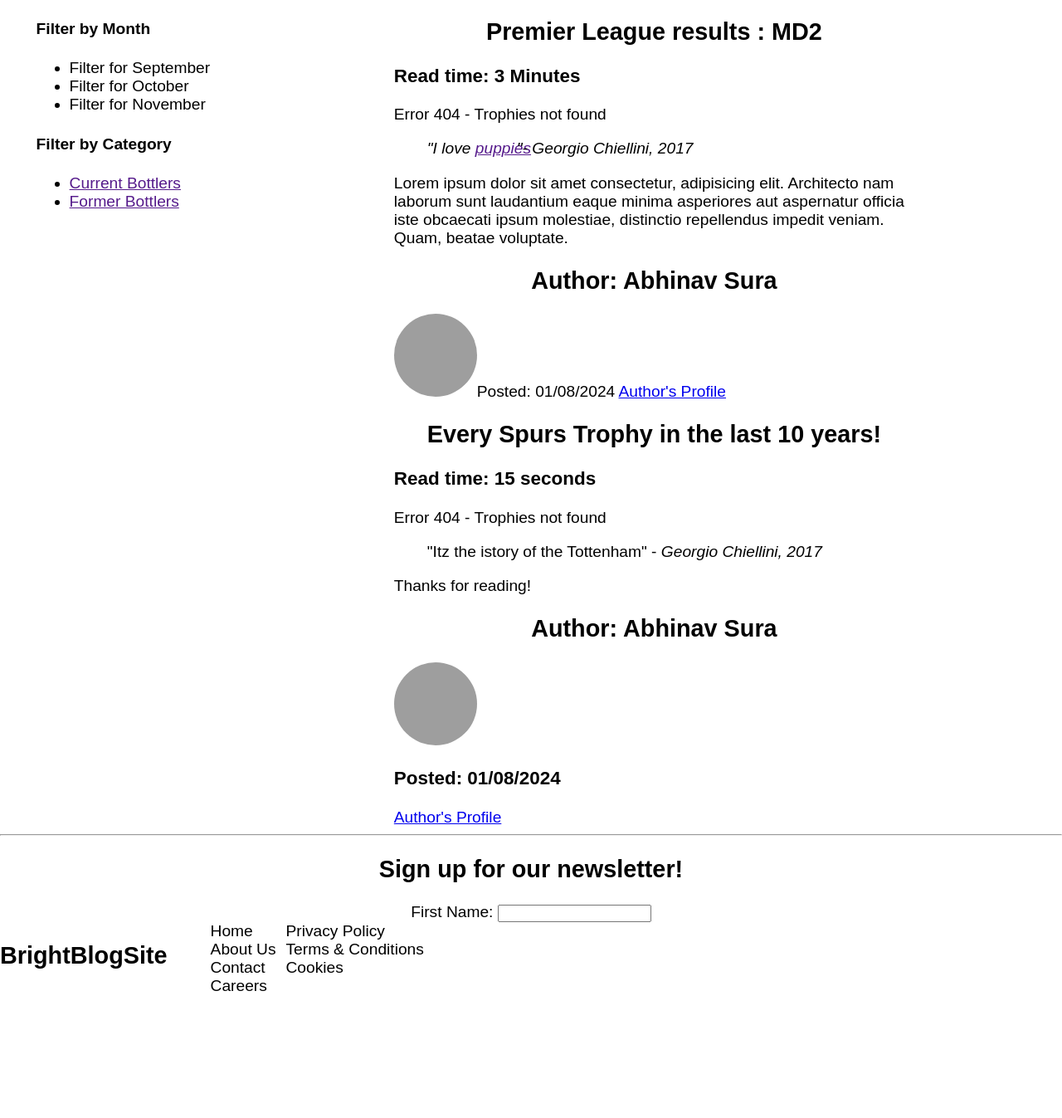
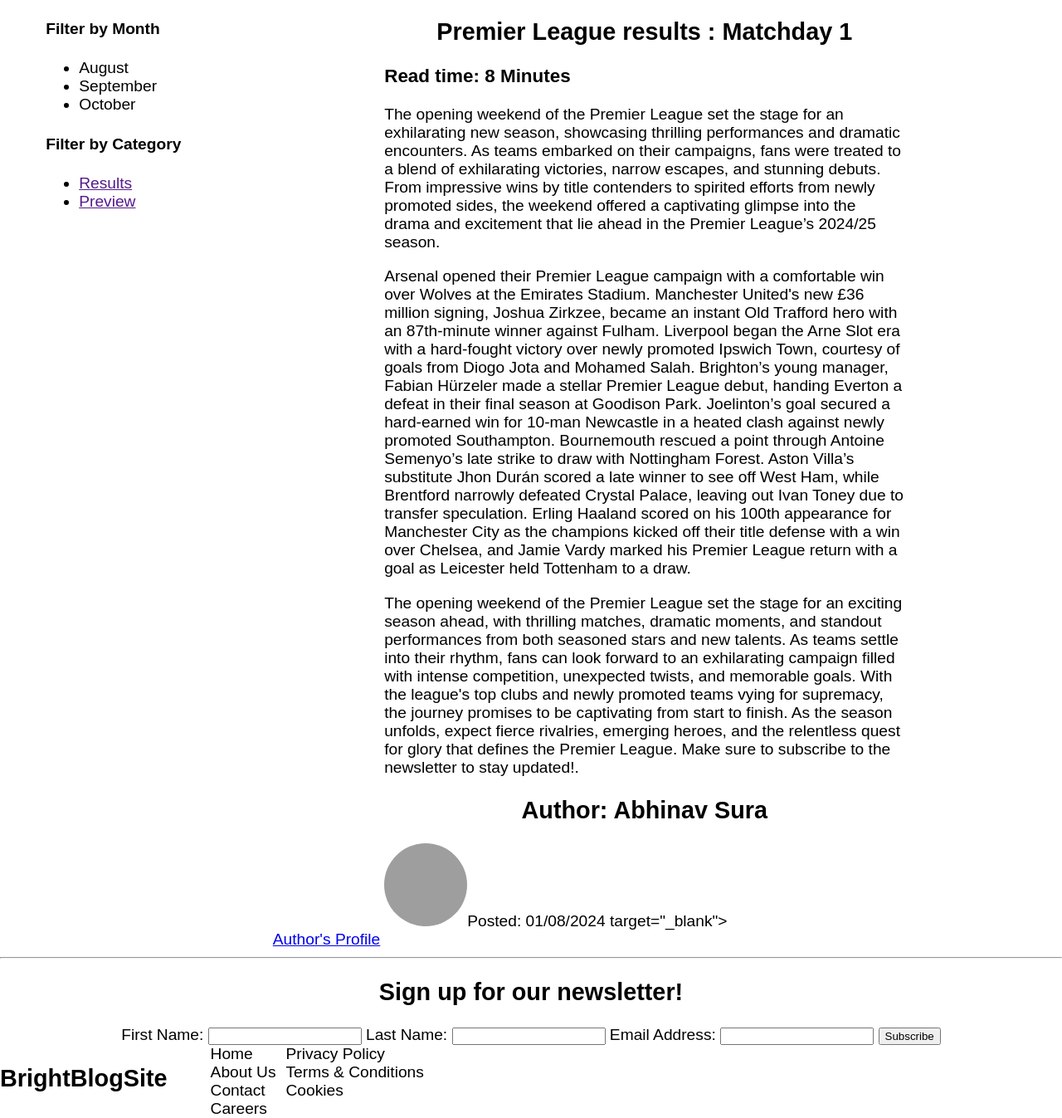
Before and after one commit to abhinav269/abhinav269.github.io, a plain HTML site: page index.html in a window 1280 px wide. Shown: the part 98-1445 px from the top of the page at 83% size. Before the commit the page ends 1297 px from the top, so only its background shows below. Drawn offline with Linux system fonts and the light colour scheme; no server answers; grey boxes are pictures that could not be loaded.

Commit message:
Update index.html

```diff
--- a/index.html
+++ b/index.html
@@ -25,9 +25,9 @@
                     <h4>Filter by Month</h4>
                     <nav>
                         <ul>
-                            <li><a href=""></a>Filter for September </li>
-                            <li><a href=""></a>Filter for October </li>
-                            <li><a href=""></a>Filter for November</li>
+                            <li><a href=""></a>August </li>
+                            <li><a href=""></a>September </li>
+                            <li><a href=""></a>October</li>
                         </ul>
                     </nav>
                 </section>
@@ -35,8 +35,8 @@
                     <h4>Filter by Category</h4>
                     <nav>
                         <ul>
-                            <li><a href="">Current Bottlers</a></li>
-                            <li><a href="">Former Bottlers</a></li>
+                            <li><a href="">Results</a></li>
+                            <li><a href="">Preview</a></li>
                         </ul>
                     </nav>
                 </section>
@@ -44,44 +44,26 @@
             <div>
                 <article>
                     <header>
-                        <h2>Premier League results : MD2 </h2>
-                        <h3>Read time: 3 Minutes</h3>
+                        <h2>Premier League results : Matchday 1 </h2>
+                        <h3>Read time: 8 Minutes</h3>
                     </header>
                     <main>
-                        <p>Error 404 - Trophies not found</p>
-                        <blockquote>
-                            <cite>"I love <a href="">puppies</a>"-        Georgio Chiellini, 2017</cite>
-                        </blockquote>
-                        <p>Lorem ipsum dolor sit amet consectetur, adipisicing elit. Architecto nam laborum sunt laudantium eaque minima asperiores aut aspernatur officia iste obcaecati ipsum molestiae, distinctio repellendus impedit veniam. Quam, beatae voluptate.</p>
+                        <p>The opening weekend of the Premier League set the stage for an exhilarating new season, showcasing thrilling performances and dramatic encounters. As teams embarked on their campaigns, fans were treated to a blend of exhilarating victories, narrow escapes, and stunning debuts. From impressive wins by title contenders to spirited efforts from newly promoted sides, the weekend offered a captivating glimpse into the drama and excitement that lie ahead in the Premier League’s 2024/25 season.</p>
+                        <p>Arsenal opened their Premier League campaign with a comfortable win over Wolves at the Emirates Stadium. Manchester United's new £36 million signing, Joshua Zirkzee, became an instant Old Trafford hero with an 87th-minute winner against Fulham. Liverpool began the Arne Slot era with a hard-fought victory over newly promoted Ipswich Town, courtesy of goals from Diogo Jota and Mohamed Salah. Brighton’s young manager, Fabian Hürzeler made a stellar Premier League debut, handing Everton a defeat in their final season at Goodison Park. Joelinton’s goal secured a hard-earned win for 10-man Newcastle in a heated clash against newly promoted Southampton. Bournemouth rescued a point through Antoine Semenyo’s late strike to draw with Nottingham Forest. Aston Villa’s substitute Jhon Durán scored a late winner to see off West Ham, while Brentford narrowly defeated Crystal Palace, leaving out Ivan Toney due to transfer speculation. Erling Haaland scored on his 100th appearance for Manchester City as the champions kicked off their title defense with a win over Chelsea, and Jamie Vardy marked his Premier League return with a goal as Leicester held Tottenham to a draw.</p>
+                        <p>The opening weekend of the Premier League set the stage for an exciting season ahead, with thrilling matches, dramatic moments, and standout performances from both seasoned stars and new talents. As teams settle into their rhythm, fans can look forward to an exhilarating campaign filled with intense competition, unexpected twists, and memorable goals. With the league's top clubs and newly promoted teams vying for supremacy, the journey promises to be captivating from start to finish. As the season unfolds, expect fierce rivalries, emerging heroes, and the relentless quest for glory that defines the Premier League. Make sure to subscribe to the newsletter to stay updated!.</p>
 
                     </main>
                     <footer>
                         <h2>Author: Abhinav Sura</h2>
                         <img src="https://placebear.com/100/100" alt="Premier League Lion Logo>
-                        <h3>Posted: 01/08/2024</h3>
-                        <a href="https://uk.linkedin.com/in/abhinav-sura-571978243" target="_blank">Author's Profile</a>
+                            <h3>Posted: 01/08/2024</h3>
+                        target="_blank"></a>
                     </footer>
                 </article>
-                <article>
-                    <header>
-                        <h2>Every Spurs Trophy in the last 10 years!</h2>
-                        <h3>Read time: 15 seconds</h3>
-                    </header>
-                    <main>
-                        <p>Error 404 - Trophies not found</p>
-                        <blockquote>
-                            "Itz the istory of the Tottenham" - <cite>Georgio Chiellini, 2017</cite>
-                        </blockquote>
-                        <p>Thanks for reading!</p>
 
-                    </main>
-                    <footer>
-                        <h2>Author: Abhinav Sura</h2>
-                        <img src="https://placebear.com/100/100" alt="Picture of a bear who also has the same amount of trophies in the last decade as Spurs!">
-                        <h3>Posted: 01/08/2024</h3>
-                        <a href="https://uk.linkedin.com/in/abhinav-sura-571978243" target="_blank">Author's Profile</a>
-                    </footer>
-                </article>
+                <div class="author-link">
+                    <a href="https://www.linkedin.com/in/abhinav-sura-571978243/"target="_blank">Author's Profile</a></a>
+                </div>
             </div>
 
 
@@ -93,6 +75,11 @@
         <form action="" method="">
             <label for="first_name">First Name:</label>
             <input type="text" id="first_name" name="first_name" required>
+            <label for="last_name">Last Name:</label>
+            <input type="text" id="last_name" name="last_name" required>
+            <label for="email">Email Address:</label>
+            <input type="email" id="email" name="email" required>
+            <button type="submit">Subscribe</button>
         </form>
 
     </main>
```
